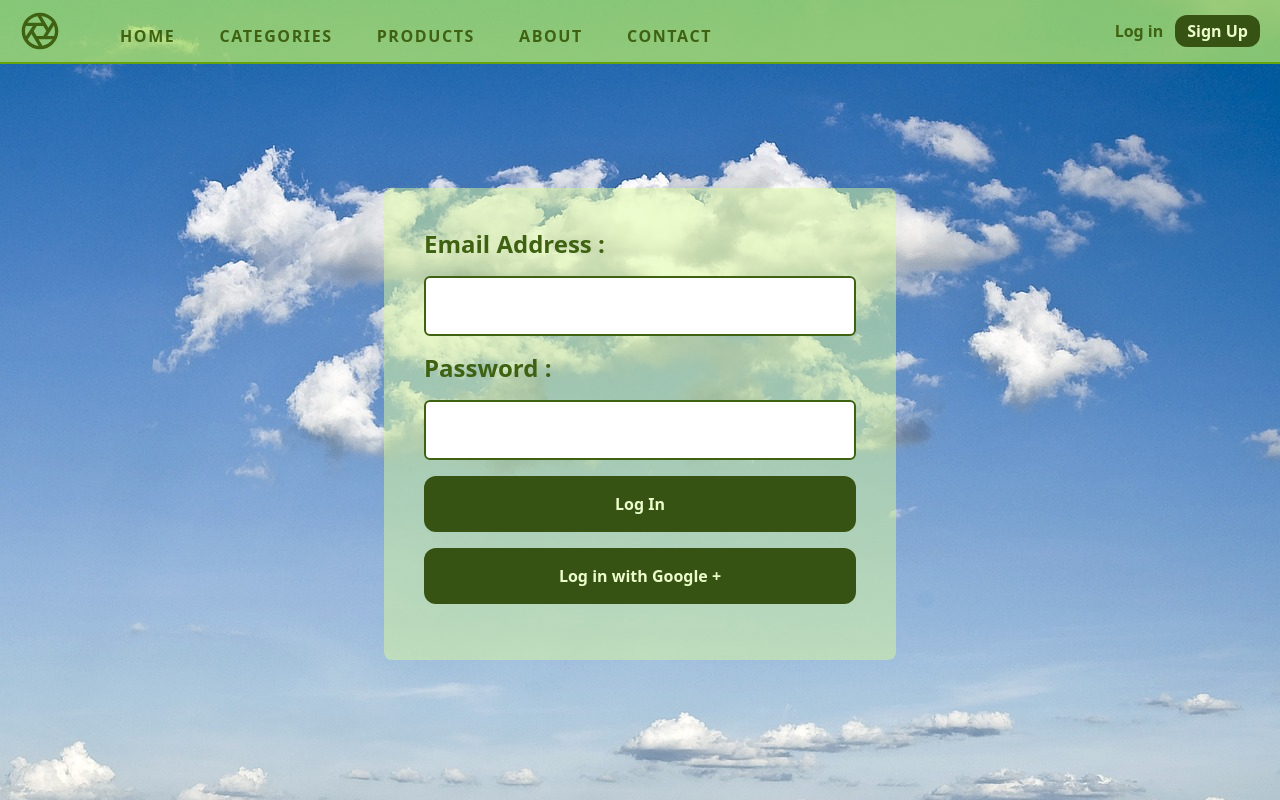
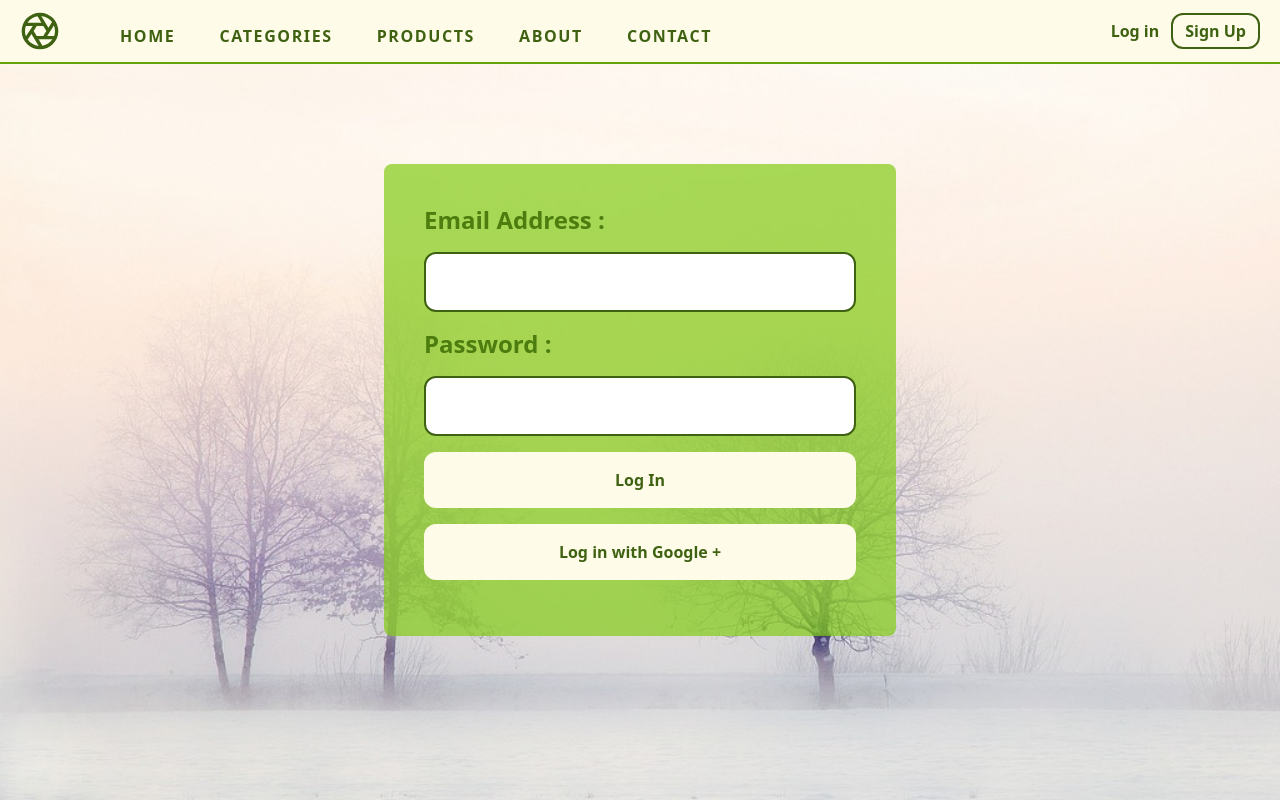
Before and after one commit to Amaaq/Tswira.com, a Vue app: page /#/login in a window 1280 px wide. Built offline with nearby package versions, Linux system fonts and the light colour scheme.

Commit message:
trying new styles

```diff
--- a/src/App.vue
+++ b/src/App.vue
@@ -1,6 +1,8 @@
 <template>
   <HeaderComp />
-  <RouterView class=" flex items-center justify-center"/>
+  <Transition name="view">
+    <RouterView class=" flex items-center justify-center"/>
+  </Transition>
 </template>
 
 <script setup>
@@ -8,6 +10,7 @@ import HeaderComp from './components/HeaderComp.vue';
 import {RouterView} from 'vue-router'
  </script>
 <style>
+
 @tailwind base;
 @tailwind components;
 @tailwind utilities;
@@ -15,7 +18,7 @@ import {RouterView} from 'vue-router'
   overflow-x: hidden;
   /* background-color: #d9f99d; */
   /* background-color: rgb(248, 235, 230); */
-  background-image: url('../assets/bg-image1.jpg');
+  background-image: url('../assets/bg-image.jpg');
   background-size:cover;
   background-repeat: no-repeat;
   min-height: 100vh;
@@ -33,6 +36,12 @@ h1 {
   font-size: 12px;
   color: #3f6212;
 }
+.view-enter-from,.view-leave-to{
+  transform: translateX(100%);
+}
+.view-enter-active,.view-leave-active{
+  transition: all ease 0.3s;
+}
 @media (min-width:850px){
   * {
     font-size: 16px;
--- a/src/Views/CategoriesView.vue
+++ b/src/Views/CategoriesView.vue
@@ -1,8 +1,13 @@
 <template>
-    <h1>
-        CATEGORIES PAGE
-        <router-view></router-view>
-    </h1>
+    <div class="h-screen flex justify-start items-center">
+        <h1>
+            CATEGORIES PAGE
+        </h1>
+        <hr>
+
+            <router-view></router-view>
+
+    </div>
 
 </template>
 
@@ -11,3 +16,6 @@ import { RouterView } from 'vue-router';
 
 
 </script>
+<style>
+
+</style>
--- a/src/Views/CategoryChildView.vue
+++ b/src/Views/CategoryChildView.vue
@@ -1,8 +1,10 @@
 <template>
-    <h2>
-        CAtegory Child
-        {{ route.path.split('/')[2] }}
-    </h2>
+    <Transition name="category">
+        <h2>
+            CAtegory Child
+            {{ route.path.split('/')[2] }}
+        </h2>
+</Transition>
 </template>
 
 <script setup>
@@ -10,3 +12,11 @@
     const route = useRoute()
 
 </script>
+<style>
+.category-enter-from,.category-leave-to{
+  transform: translateX(100%);
+}
+.category-enter-active,.category-leave-active{
+  transition: all ease 0.3s;
+}
+</style>
--- a/src/Views/LoginView.vue
+++ b/src/Views/LoginView.vue
@@ -1,18 +1,18 @@
 <template>
-    <div id="form">
-        <form action="" class=" w-4/5 p-10 bg-lime-200 bg-opacity-50 max-w-lg flex flex-col items-center rounded-lg">
+    <div class="h-screen">
+        <form action="" class=" w-4/5 p-10 bg-lime-500 bg-opacity-70  max-w-lg flex flex-col items-center rounded-lg">
             <div class="w-full">
-                <label for="email" class="block font-bold mb-4 text-2xl">Email Address :</label>
-                <input type="email" name="email" id="email"
-                 class="block w-full p-4 rounded-md mb-4 border-2 border-lime-800 text-lime-800 font-extrabold outline-lime-500">
+                <label for="email" class="block font-bold mb-4 text-xl md:text-2xl text-lime-700">Email Address :</label>
+                <input type="email" name="email" id="email" autocomplete="email"
+                 class="block w-full p-4 rounded-xl mb-4  border-2 border-lime-800 text-lime-800 font-extrabold outline-lime-600">
             </div>
             <div class="w-full">
-                <label for="password" class="block font-bold mb-4 text-2xl">Password :</label>
+                <label for="password" class="block font-bold mb-4 text-xl md:text-2xl text-lime-700">Password :</label>
                 <input type="password" name="password" id="password"
-                 class="block w-full p-4 rounded-md mb-4 border-2 border-lime-800 text-lime-800 font-extrabold outline-lime-500">
+                 class="block w-full p-4 rounded-xl mb-4 border-2 border-lime-800 text-lime-800 font-extrabold outline-lime-600">
             </div>
-            <button class="block w-full font-bold  p-4 mb-4 rounded-xl bg-lime-900  hover:bg-lime-500 text-lime-100">Log In</button>
-            <button class="block w-full font-bold  p-4 mb-4 rounded-xl bg-lime-900  hover:bg-lime-500 text-lime-100">Log in with Google +</button>
+            <button class="block w-full font-bold  p-4 mb-4 rounded-xl bg-yellow-50  hover:bg-lime-500 text-lime-800 ">Log In</button>
+            <button class="block w-full font-bold  p-4 mb-4 rounded-xl bg-yellow-50  hover:bg-lime-500 text-lime-800">Log in with Google +</button>
             <button></button>
         </form>
     </div>
@@ -23,7 +23,5 @@
 </script>
 
 <style scoped>
-#form {
-    height: 90vh;
-}
+
 </style>
--- a/src/Views/ProductsView.vue
+++ b/src/Views/ProductsView.vue
@@ -1,7 +1,9 @@
 <template>
     <h1>
         PRODUCTS PAGE
-        <RouterView/>
+        <Transition>
+            <RouterView/>
+        </Transition>
     </h1>
 </template>
 
@@ -9,6 +11,11 @@
 import {RouterView} from 'vue-router'
 </script>
 
-<style lang="scss" scoped>
-
+<style scoped>
+.view-enter-from,.view-leave-to{
+  transform: translateX(100%);
+}
+.view-enter-active,.view-leave-active{
+  transition: all ease 0.3s;
+}
 </style>
--- a/src/components/HeaderComp.vue
+++ b/src/components/HeaderComp.vue
@@ -1,5 +1,5 @@
 <template>
-    <header class="px-5 h-16 flex items-center justify-between bg-opacity-70 bg-lime-300 border-b-2 border-lime-600">
+    <header class="absolute top-0 w-full px-5 h-16 flex items-center justify-between bg-yellow-50 border-b-2 border-lime-600">
         <HeaderCompHam @click="toggleMenuDisplay" class="cursor-pointer md:hidden"/>
         <HeaderCompLogo class="md:mr-4 lg:mr-12"/>
         <HeaderCompNav @toggleMenuDisplay="toggleMenuDisplay" v-show="menuDisplayed" :menuDisplayed="menuDisplayed"/>
--- a/src/components/HeaderCompLogin.vue
+++ b/src/components/HeaderCompLogin.vue
@@ -1,8 +1,8 @@
 <template>
     <div class="flex gap-3 items-center font-semibold">
         <RouterLink to="/login" class=" hover:underline text-lime-800 ">Log in</RouterLink>
-        <button class="px-3 py-1  rounded-xl bg-lime-900
-         hover:bg-lime-800 text-lime-100 ">Sign Up</button>
+        <button class="px-3 py-1  rounded-xl border-lime-800 border-2
+         hover:bg-lime-800 text-lime-800 hover:text-lime-100">Sign Up</button>
     </div>
 </template>
 
--- a/src/components/HeaderCompNav.vue
+++ b/src/components/HeaderCompNav.vue
@@ -20,7 +20,7 @@
                 </ul>
             </Transition>
             <HeaderCompNavHover v-if="hovered" @hoveredToFalse="hovered=false" :links="links" :nav="nav"
-             class="hidden fixed md:flex flex-col items-center justify-start flex-wrap h-44 top-16 left-0 w-screen z-30 bg-lime-300 border-b-2 border-lime-700" />
+             class="hidden fixed md:flex flex-col items-center justify-start flex-wrap h-44 top-16 left-0 w-screen z-30 bg-lime-50 border-b-2 border-lime-700" />
         </nav>
     </Transition>
 </template>
```
